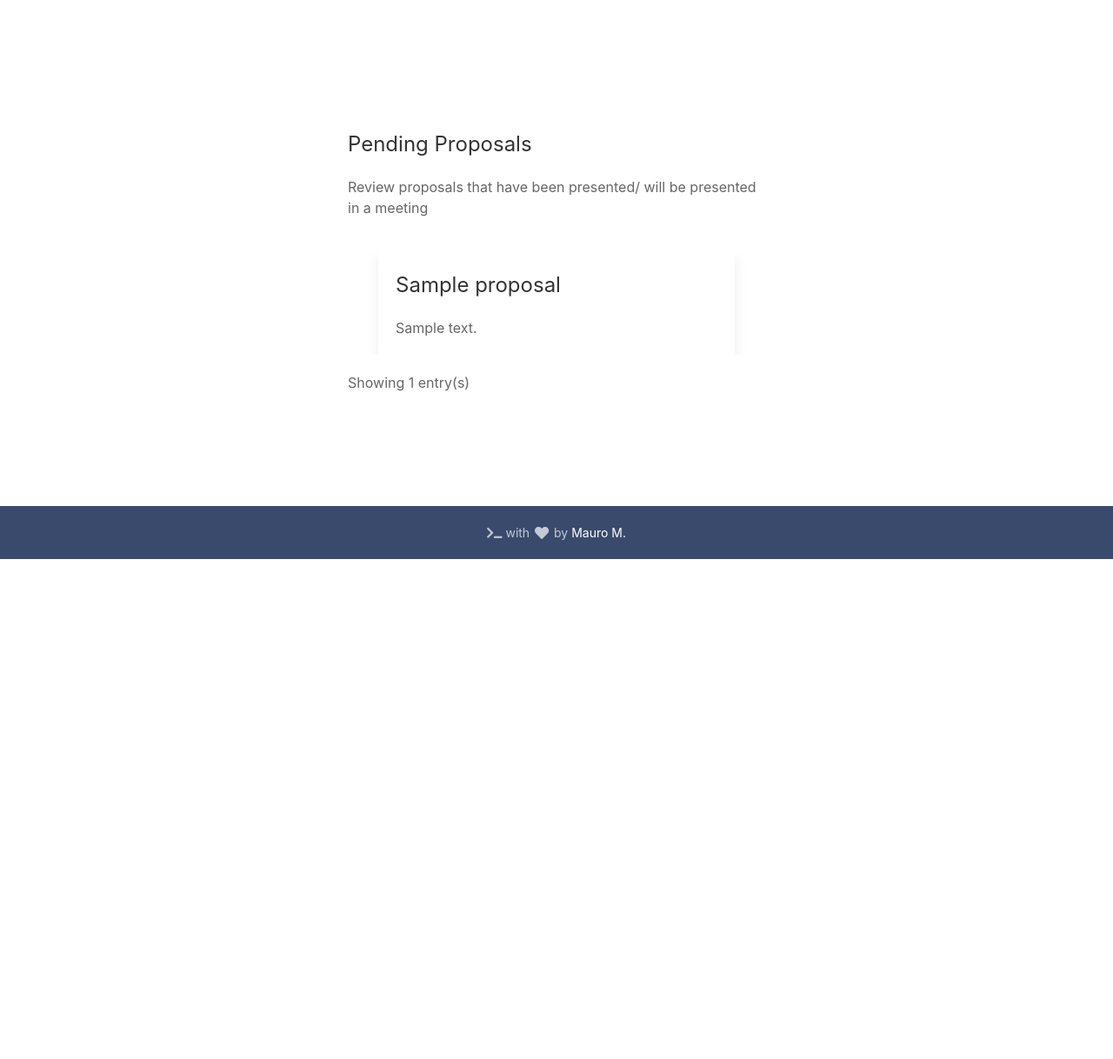
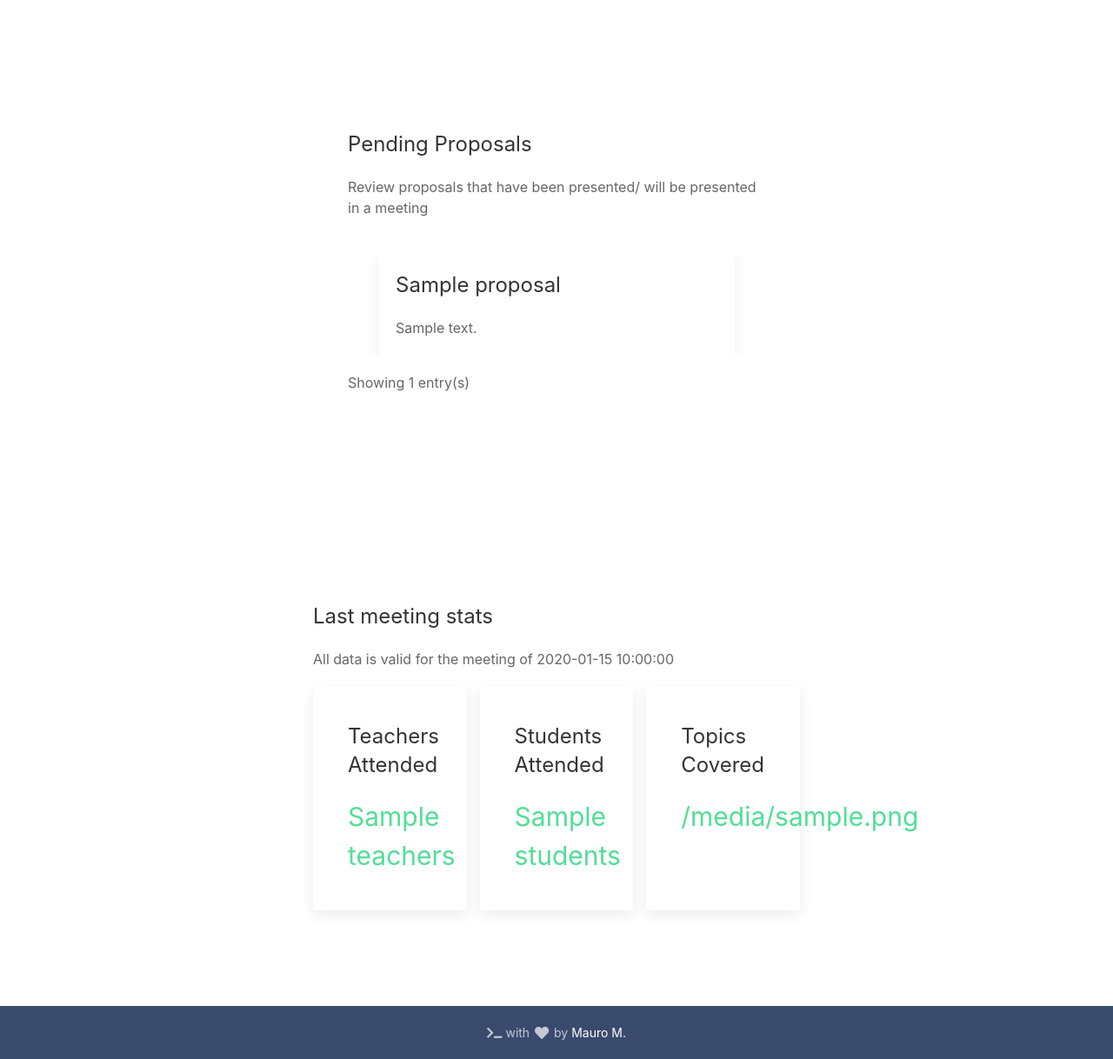
Before and after one commit to MM-coder/emc-sbm-app, a Flask app: template templates/index.html in a window 1280 px wide. Shown: the part 721-1939 px from the top of the page at 87% size. Before the commit the page ends 1364 px from the top, so only its background shows below. Run offline with Flask 2, Linux system fonts and the light colour scheme; the template is opened without the code that fills it: most values are stand-ins (such as "Sample title", 1, 10 or a date in 2020); some libraries are stand-ins or nearby versions.

Commit message:
Added last meeting statistics

```diff
--- a/main.py
+++ b/main.py
@@ -1,6 +1,6 @@
 import users # Import custom user module
 import passwords # Import custom hashing
-import meeting
+import meetings
 import proposals
 import flask
 from flask import Flask, redirect, url_for, render_template, request, session, abort
@@ -16,8 +16,9 @@ def index():
     if 'logged_in' in session:
         proposals_list = proposals.get_proposals()
         full_name = session['logged_in']['name']
-        next_meeting_text = meeting.get_next_meeting_text()
-        return render_template('index.html', next_meeting_text = next_meeting_text, display_name = full_name, proposals_list = proposals_list, count = len(proposals_list))
+        next_meeting_text = meetings.get_next_meeting_text()
+        last_meeting_obg = meetings.get_last_meeting_info()
+        return render_template('index.html', next_meeting_text = next_meeting_text, display_name = full_name, proposals_list = proposals_list, count = len(proposals_list), teachers = last_meeting_obg['meeting_teachers'], students = last_meeting_obg['meeting_students'], topics_listed = last_meeting_obg['topics_listed'], topics_covered = last_meeting_obg['topics_covered'], meeting_date = last_meeting_obg['meeting_date'])
     else:
         return abort(401) # Http 401 error
 
@@ -25,9 +26,8 @@ def index():
 def login():
     if request.form:
         try:
-            password = users.get_user_password(request.form['username'])
             user_obj = users.get_user_object(request.form['username'])
-            if password == passwords.hash_plain_text(request.form['password']):
+            if user_obj['password'] == passwords.hash_plain_text(request.form['password']):
                 session['logged_in'] = {"user": request.form['username'], "name": user_obj['full_name']}
                 return redirect(url_for('index'))
             else:
--- a/meeting.py
+++ b/meetings.py
@@ -1,3 +1,5 @@
+import json
+
 next_meeting = {"time": "13:40PM", "date": None, "location": None}
 
 def get_next_meeting_text():
@@ -12,3 +14,8 @@ def get_next_meeting_text():
         return f"The next meeting will be on the {date} at the {time} but there isn't a current location set"
     if time == None:
         return f"The next meeting will be on the {date} at {location} but there isn't a current time set"
+
+def get_last_meeting_info():
+    with open('json/lastmeeting.json', 'r+') as f:
+        data = json.load(f)
+    return data
--- a/templates/index.html
+++ b/templates/index.html
@@ -7,6 +7,7 @@
     <link rel="stylesheet" href="https://use.fontawesome.com/releases/v5.8.1/css/all.css" integrity="sha384-50oBUHEmvpQ+1lW4y57PTFmhCaXp0ML5d60M1M7uH2+nqUivzIebhndOJK28anvf" crossorigin="anonymous">
     <link rel="stylesheet" href="{{ url_for('static', filename='animations.css') }}">
     <link rel="stylesheet" href="{{ url_for('static', filename='login.css') }}">
+    <script src="https://cdn.jsdelivr.net/npm/chart.js@2.9.3/dist/Chart.min.js"></script>
     <!-- UIkit CSS -->
     <link rel="stylesheet" href="https://cdn.jsdelivr.net/npm/uikit@3.2.3/dist/css/uikit.min.css" />
     <!-- UIkit JS -->
@@ -88,10 +89,39 @@
                 </div>
             </div>
     </section>
+    <section class="uk-section">
+        <div>
+            <div class="uk-card uk-card-hover uk-card-body uk-width-1-2@m" style="margin: 0 auto">
+                <h3 class="uk-card-title">Last meeting stats</h3>
+                <p>All data is valid for the meeting of {{ meeting_date }}</p>
+                <div class="uk-child-width-1-3@m uk-grid-small uk-grid-match" uk-grid>
+                        <div>
+                            <div class="uk-card uk-card-default uk-card-body">
+                                <h3 class="uk-card-title">Teachers Attended</h3>
+                                <p style="color: #52de97; font-size: 30px">{{ teachers }}</p>
+                            </div>
+                        </div>
+                        <div>
+                            <div class="uk-card uk-card-default uk-card-body">
+                                <h3 class="uk-card-title">Students Attended</h3>
+                                <p style="color: #52de97; font-size: 30px">{{ students }}</p>
+                            </div>
+                        </div>
+                        <div>
+                            <div class="uk-card uk-card-default uk-card-body">
+                                <h3 class="uk-card-title">Topics Covered</h3>
+                                <p style="color: #52de97; font-size: 30px">{{ topics_covered }}</h4>
+                            </div>
+                        </div>
+                    </div>
+            </div>
+        </div>
+    </section>
 <footer id="site-foot" class="uk-section uk-section-secondary uk-section-xsmall" uk-sticky="bottom: true" style="background-color: #394a6d">
         <div class="uk-container uk-text-small uk-text-center">
             <i class="fas fa-terminal"></i> with <i style="animation: 1.5s heartThrob infinite;padding: 3px;" class="fas fa-heart"></i> by <a href="https://itsmmgamer.tk/">Mauro M.</a>
         </div>
     </footer>
+
 </body>
 </html>
```
Also changed, not shown: json/lastmeeting.json (added, +7 -0 lines).
